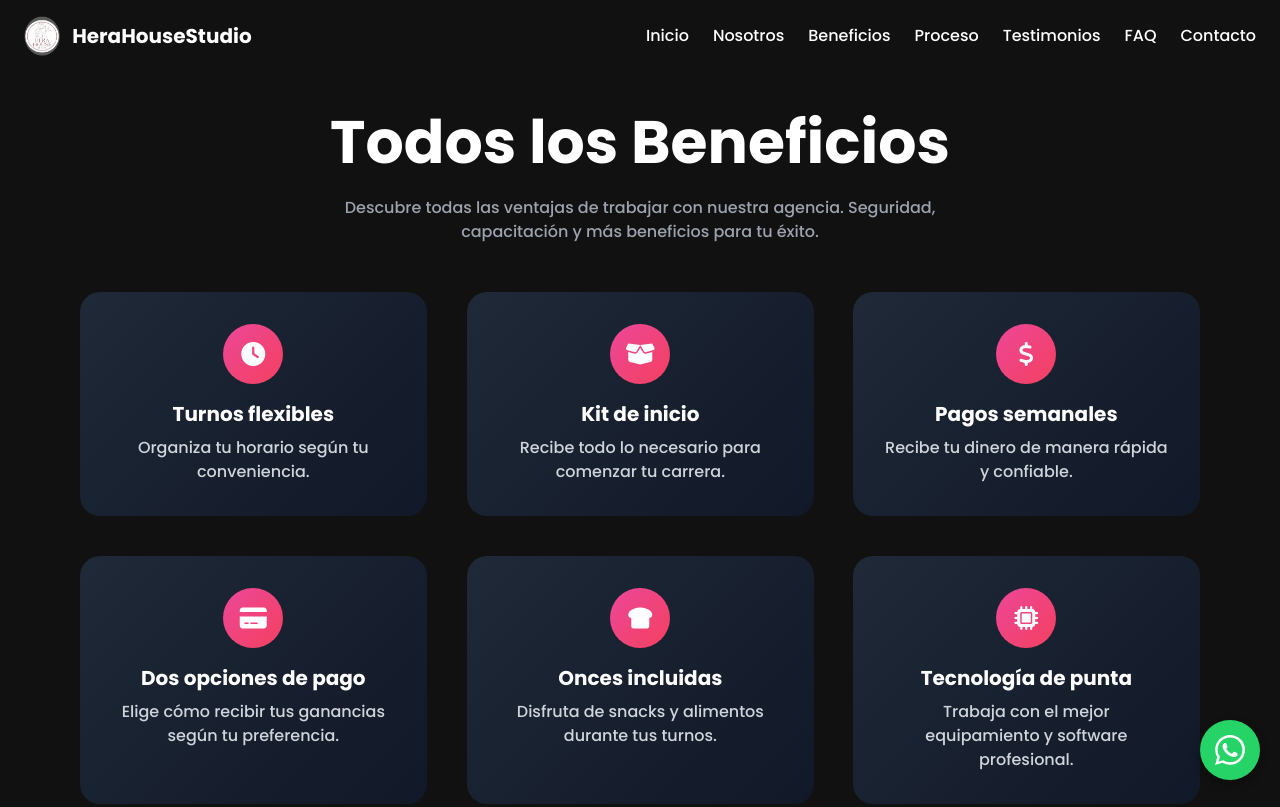
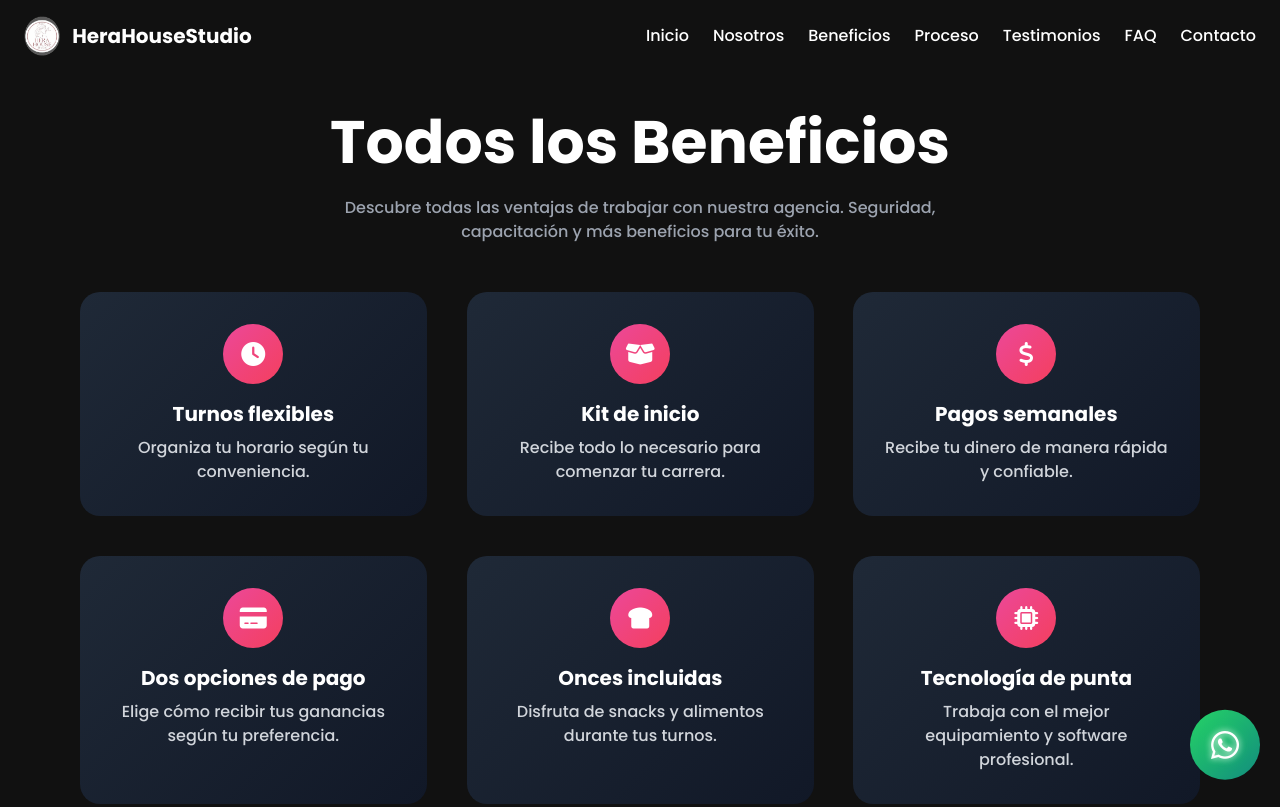
Before and after one commit to smican97/HeraHouseStudio, a plain HTML site: page beneficios.html in a window 1280 px wide. Shown: the top 807 px of the page. Drawn offline with nearby package versions, Linux system fonts and the light colour scheme.

Commit message:
Update beneficios.html

```diff
--- a/beneficios.html
+++ b/beneficios.html
@@ -65,8 +65,6 @@
 </head>
 
 <body>
-
-
 
 
     <!-- Navbar -->
@@ -228,13 +226,62 @@
     </footer>
 
 
-    <!-- Botón flotante WhatsApp -->
-    <a href="https://wa.me/573118782505" target="_blank" class="whatsapp-btn">
-        <svg xmlns="http://www.w3.org/2000/svg" fill="currentColor" viewBox="0 0 24 24" width="30" height="30">
-            <path d="M.057 24l1.687-6.163a11.867 11.867 0 01-1.587-5.945C.16 5.3 5.443 0 12.063 0c3.184 0 6.167 1.24 8.413 3.488a11.82 11.82 0 013.489 8.414c-.003 6.62-5.386 11.903-12.006 11.903a11.95 11.95 0 01-6.104-1.662L.057 24zm6.597-3.807c1.676.995 3.276 1.591 5.392 1.593 5.448.003 9.886-4.428 9.889-9.877.002-5.462-4.415-9.89-9.881-9.892-5.456-.002-9.89 4.418-9.892 9.884a9.84 9.84 0 001.747 5.568l-.999 3.648 3.744-.976zm11.387-5.464c-.074-.124-.272-.198-.57-.347-.297-.149-1.758-.868-2.031-.967-.272-.099-.47-.149-.669.149-.198.297-.768.967-.941 1.165-.173.198-.347.223-.644.074-.297-.149-1.255-.463-2.39-1.475-.883-.788-1.48-1.761-1.653-2.059-.173-.297-.018-.458.13-.606.134-.133.298-.347.446-.521.149-.174.198-.298.298-.497.099-.198.05-.372-.025-.521-.074-.149-.669-1.611-.916-2.206-.242-.579-.487-.5-.669-.51l-.57-.01c-.198 0-.52.074-.793.372-.272.297-1.04 1.016-1.04 2.479 0 1.462 1.065 2.875 1.213 3.074.149.198 2.096 3.2 5.077 4.487.709.306 1.262.489 1.694.626.712.227 1.36.195 1.872.118.571-.085 1.758-.719 2.006-1.413.248-.694.248-1.289.173-1.413z"
-            />
-        </svg>
-    </a>
+     <!-- Botón flotante WhatsApp -->
+    <!-- Botón WhatsApp -->
+<a href="https://wa.me/573118782505" target="_blank" class="whatsapp-btn">
+  <i class="fab fa-whatsapp fa-2x"></i>
+</a>
+
+<style>
+.whatsapp-btn {
+  position: fixed;
+  bottom: 20px;
+  right: 20px;
+  background: linear-gradient(135deg, #25D366, #128C7E);
+  color: white;
+  border-radius: 50%;
+  width: 70px;
+  height: 70px;
+  display: flex;
+  align-items: center;
+  justify-content: center;
+  box-shadow: 0 6px 20px rgba(0,0,0,0.5), 0 0 20px rgba(37, 211, 102, 0.7);
+  z-index: 999;
+  animation: float 3s ease-in-out infinite, pulse 2s infinite;
+  transition: transform 0.3s ease;
+  overflow: hidden;
+}
+
+.whatsapp-btn:hover {
+  transform: scale(1.2) rotate(12deg);
+  box-shadow: 0 8px 25px rgba(0,0,0,0.6), 0 0 30px rgba(37, 211, 102, 0.9);
+}
+
+.whatsapp-btn i {
+  animation: glow 1.5s infinite alternate;
+}
+
+/* Animación de flotar */
+@keyframes float {
+  0%, 100% { transform: translateY(0); }
+  50% { transform: translateY(-10px); }
+}
+
+/* Pulso expansivo */
+@keyframes pulse {
+  0% { box-shadow: 0 0 0 0 rgba(37, 211, 102, 0.5); }
+  70% { box-shadow: 0 0 0 25px rgba(37, 211, 102, 0); }
+  100% { box-shadow: 0 0 0 0 rgba(37, 211, 102, 0); }
+}
+
+/* Brillo intermitente en el ícono */
+@keyframes glow {
+  from { text-shadow: 0 0 5px #fff, 0 0 10px #25D366; }
+  to { text-shadow: 0 0 20px #fff, 0 0 30px #25D366; }
+}
+</style>
+
+
     <script>
         AOS.init({ duration: 1000, once: true });
         window.addEventListener('scroll', function() {
```
